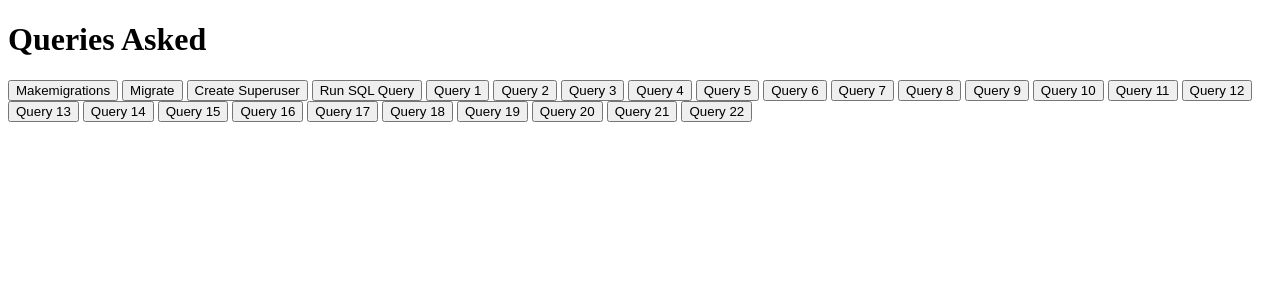
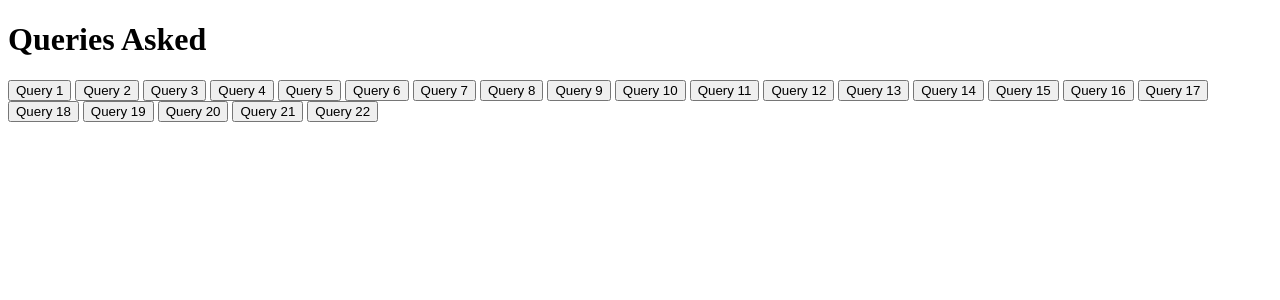
Before and after one commit to aexko/comp353-main-project, a Django app: page /queries/ in a window 1280 px wide. Shown: the top 300 px of the page. Run offline with Django 5.2, Linux system fonts and the light colour scheme.

Commit message:
update btn

```diff
--- a/project_name/queries_asked/templates/index.html
+++ b/project_name/queries_asked/templates/index.html
@@ -5,10 +5,6 @@
 </head>
 <body>
     <h1>Queries Asked</h1>
-    <button onclick="window.location.href='{% url 'queries_asked:makemigrations' %}'">Makemigrations</button>
-    <button onclick="window.location.href='{% url 'queries_asked:migrate' %}'">Migrate</button>
-    <button onclick="window.location.href='{% url 'queries_asked:createsuperuser' %}'">Create Superuser</button>
-    <button onclick="window.location.href='{% url 'queries_asked:raw_sql_query' %}'">Run SQL Query</button>
     <button onclick="window.location.href='{% url 'queries_asked:query' query_number=1 %}'">Query 1</button>
     <button onclick="window.location.href='{% url 'queries_asked:query' query_number=2 %}'">Query 2</button>
     <button onclick="window.location.href='{% url 'queries_asked:query' query_number=3 %}'">Query 3</button>
```
